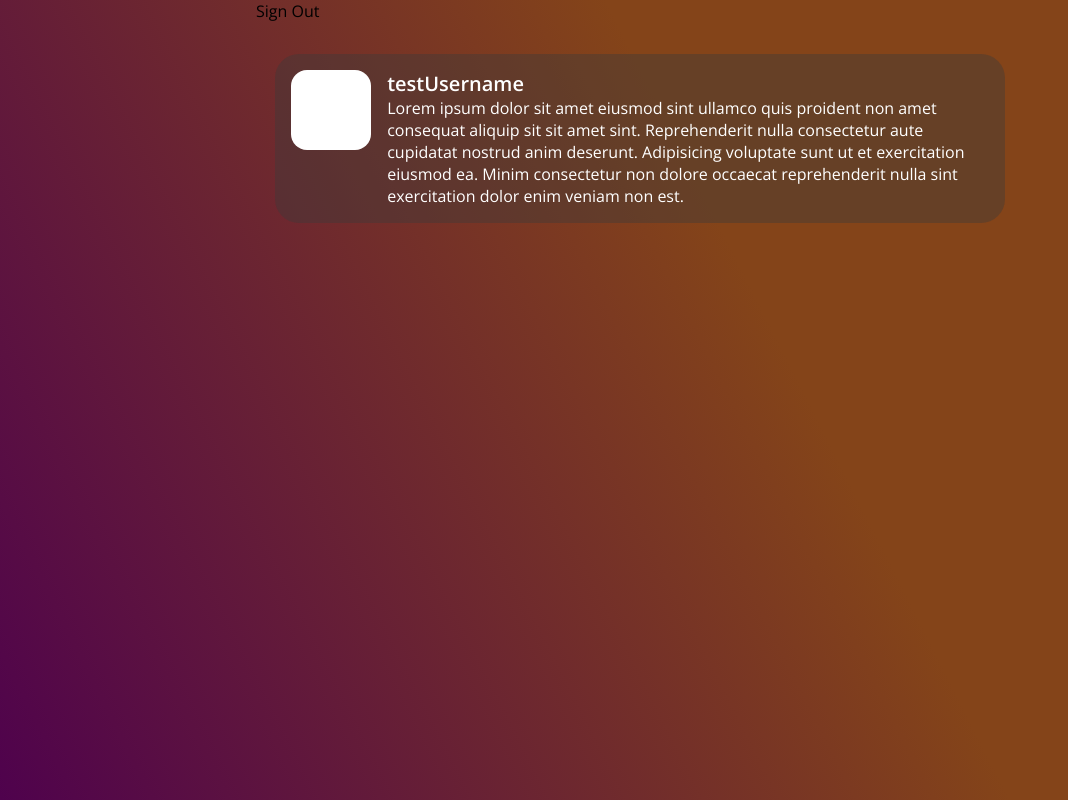
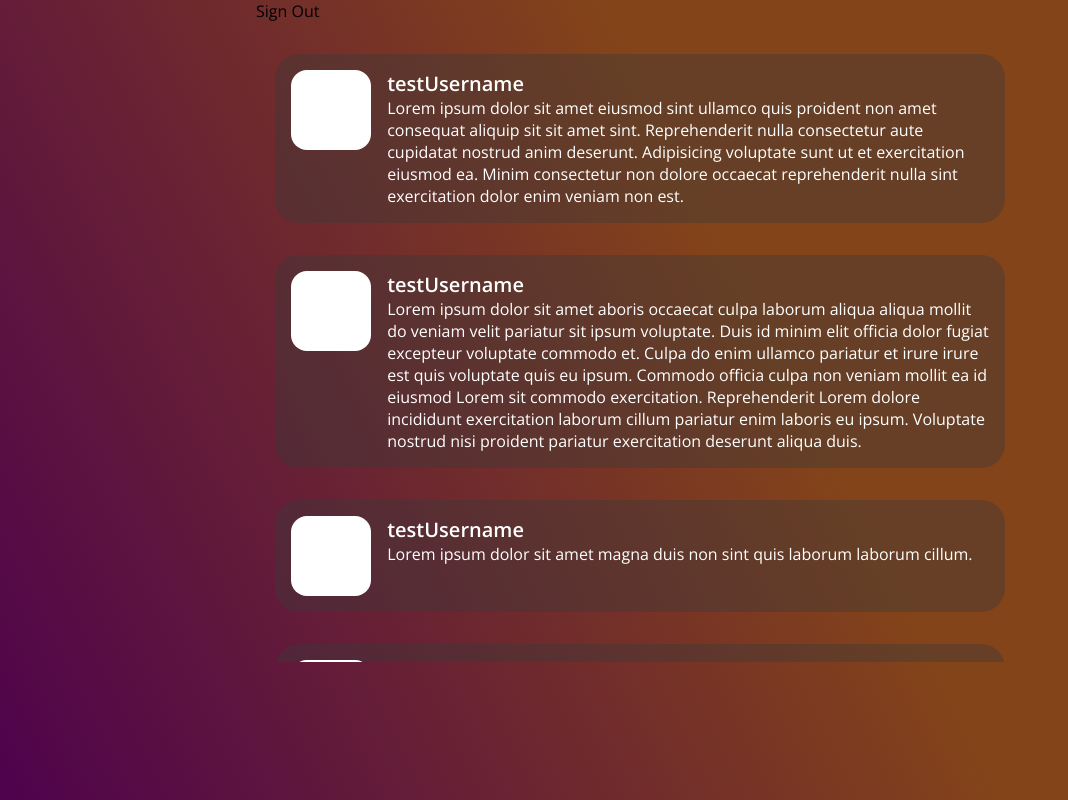
Before and after one commit to AidanBoland/chat-app, a Next.js app: page /messagePage in a window 1280 px wide. Shown: the whole page, without its empty margins (0-1068 px from the left). Built offline with nearby package versions, Linux system fonts and the light colour scheme.

Commit message:
added more lorem

```diff
--- a/app/messagePage/page.tsx
+++ b/app/messagePage/page.tsx
@@ -6,17 +6,77 @@ export default function MessagePage() {
         <>
             <SignOut />
             <ul className="messageScroller">
+                <li>
                     <div className="contentBox">
                         <div className="profilePicture" />
                         <div>
                             <h1>testUsername</h1>
                             <p>
                                 Lorem ipsum dolor sit amet eiusmod sint ullamco quis proident non amet consequat aliquip sit sit amet sint. Reprehenderit nulla
-                            consectetur aute cupidatat nostrud anim deserunt. Adipisicing voluptate sunt ut et exercitation eiusmod ea. Minim consectetur non
-                            dolore occaecat reprehenderit nulla sint exercitation dolor enim veniam non est.
+                                consectetur aute cupidatat nostrud anim deserunt. Adipisicing voluptate sunt ut et exercitation eiusmod ea. Minim consectetur
+                                non dolore occaecat reprehenderit nulla sint exercitation dolor enim veniam non est.
                             </p>
                         </div>
                     </div>
+                </li>
+
+                <li>
+                    <div className="contentBox">
+                        <div className="profilePicture" />
+                        <div>
+                            <h1>testUsername</h1>
+                            <p>
+                                Lorem ipsum dolor sit amet aboris occaecat culpa laborum aliqua aliqua mollit do veniam velit pariatur sit ipsum voluptate. Duis
+                                id minim elit officia dolor fugiat excepteur voluptate commodo et. Culpa do enim ullamco pariatur et irure irure est quis
+                                voluptate quis eu ipsum. Commodo officia culpa non veniam mollit ea id eiusmod Lorem sit commodo exercitation. Reprehenderit
+                                Lorem dolore incididunt exercitation laborum cillum pariatur enim laboris eu ipsum. Voluptate nostrud nisi proident pariatur
+                                exercitation deserunt aliqua duis.
+                            </p>
+                        </div>
+                    </div>
+                </li>
+
+                <li>
+                    <div className="contentBox">
+                        <div className="profilePicture" />
+                        <div>
+                            <h1>testUsername</h1>
+                            <p>Lorem ipsum dolor sit amet magna duis non sint quis laborum laborum cillum.</p>
+                        </div>
+                    </div>
+                </li>
+
+                <li>
+                    <div className="contentBox">
+                        <div className="profilePicture" />
+                        <div>
+                            <h1>testUsername</h1>
+                            <p>
+                                Lorem ipsum dolor sit amet officia consectetur voluptate elit Lorem nulla duis ut. Labore culpa in commodo Lorem aliquip
+                                reprehenderit quis aliquip. Non cupidatat sint laboris officia exercitation nisi quis adipisicing exercitation velit. Eiusmod
+                                occaecat laboris velit officia ex commodo non. Occaecat pariatur irure excepteur eu qui tempor tempor cupidatat. Dolor voluptate
+                                consectetur aliqua tempor occaecat ullamco pariatur sit mollit in. Ad magna ipsum anim ex exercitation ad labore elit qui
+                                consectetur dolor mollit velit aute. Proident dolore in laborum qui duis consequat cillum eu. Commodo aliqua deserunt et aliquip
+                                deserunt et proident excepteur velit ea id proident aliqua cupidatat. Eu sit quis sit ut irure ex nisi id laboris aliquip.
+                                Tempor officia incididunt ullamco minim. Lorem id laboris ipsum mollit commodo dolore aliquip occaecat quis. Cupidatat veniam
+                                officia reprehenderit quis reprehenderit ad ipsum ipsum nulla nulla aliquip voluptate adipisicing eu.
+                            </p>
+                        </div>
+                    </div>
+                </li>
+
+                <li>
+                    <div className="contentBox">
+                        <div className="profilePicture" />
+                        <div>
+                            <h1>testUsername</h1>
+                            <p>
+                                Lorem ipsum dolor sit amet ullamco et tempor ullamco laborum cillum duis tempor. Lorem Lorem eu quis proident quis pariatur est
+                                culpa ipsum eiusmod nisi. Incididunt aliquip dolore nostrud labore laboris eiusmod nisi esse aliquip.
+                            </p>
+                        </div>
+                    </div>
+                </li>
             </ul>
         </>
     );
```
Lines whose indentation alone changed are shown as unchanged.
